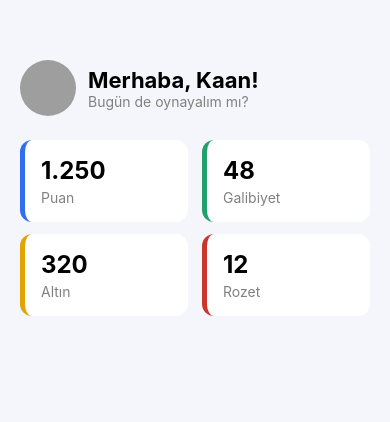
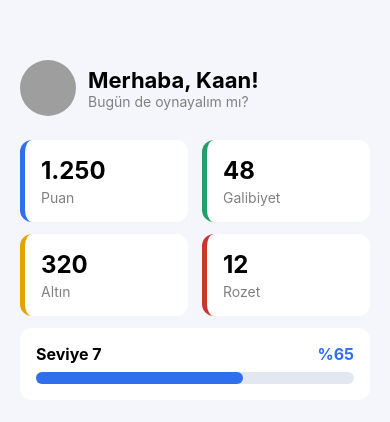
Before and after one commit to Tesbim/MobilUygulama311, a React Native app in the folder ek-oyun-dashboard/: screen / in a window 390 px wide. Shown: the top 422 px of the page. Built offline with nearby package versions, Linux system fonts and the light colour scheme; grey boxes are pictures that could not be loaded.

Commit message:
Dashboard: Adım 3 - seviye ilerleme çubuğu

```diff
--- a/ek-oyun-dashboard/App.js
+++ b/ek-oyun-dashboard/App.js
@@ -28,6 +28,16 @@ export default function App() {
           <StatKarti deger="320" baslik="Altın" renk="#e2a400" />
           <StatKarti deger="12" baslik="Rozet" renk="#c9372c" />
         </View>
+        {/* 3. İlerleme çubuğu */}
+        <View style={styles.bolum}>
+          <View style={styles.seviyeSatir}>
+            <Text style={styles.bolumBaslik}>Seviye 7</Text>
+            <Text style={styles.yuzde}>%65</Text>
+          </View>
+          <View style={styles.cubukDis}>
+            <View style={[styles.cubukIc, { width: '65%' }]} />
+          </View>
+        </View>
       </ScrollView>
   );
 }
@@ -49,4 +59,11 @@ const styles = StyleSheet.create({
   },
   kartDeger: { fontSize: 24, fontWeight: 'bold' },
   kartBaslik: { fontSize: 14, color: 'gray', marginTop: 4 },
+
+  bolum: { backgroundColor: 'white', padding: 16, borderRadius: 12, marginBottom: 12 },
+  seviyeSatir: { flexDirection: 'row', justifyContent: 'space-between', marginBottom: 8 },
+  bolumBaslik: { fontSize: 16, fontWeight: 'bold' },
+  yuzde: { fontSize: 16, color: '#2f6fed', fontWeight: 'bold' },
+  cubukDis: { height: 12, backgroundColor: '#e3e7f0', borderRadius: 6 },
+  cubukIc: { height: 12, backgroundColor: '#2f6fed', borderRadius: 6 },
 });
```
